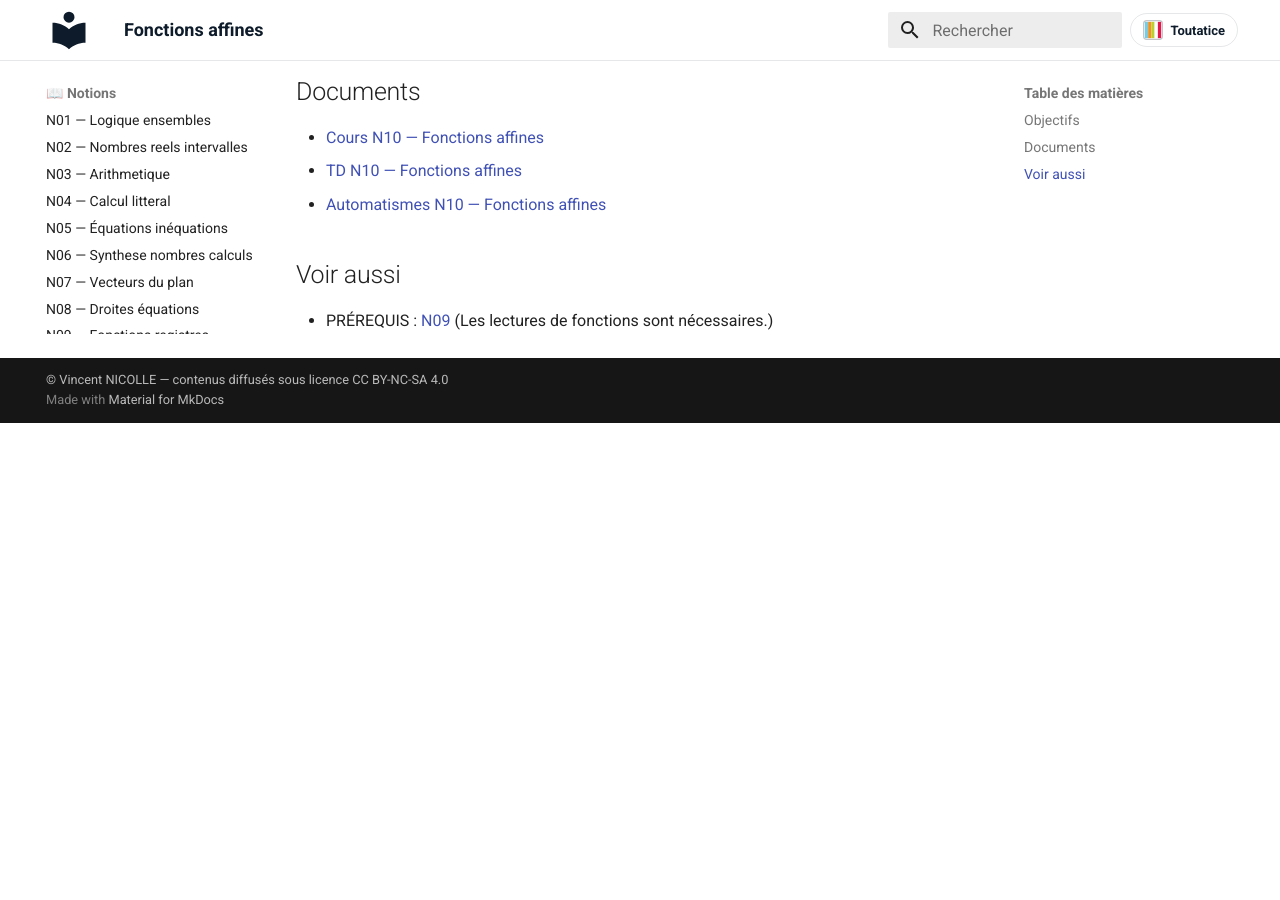
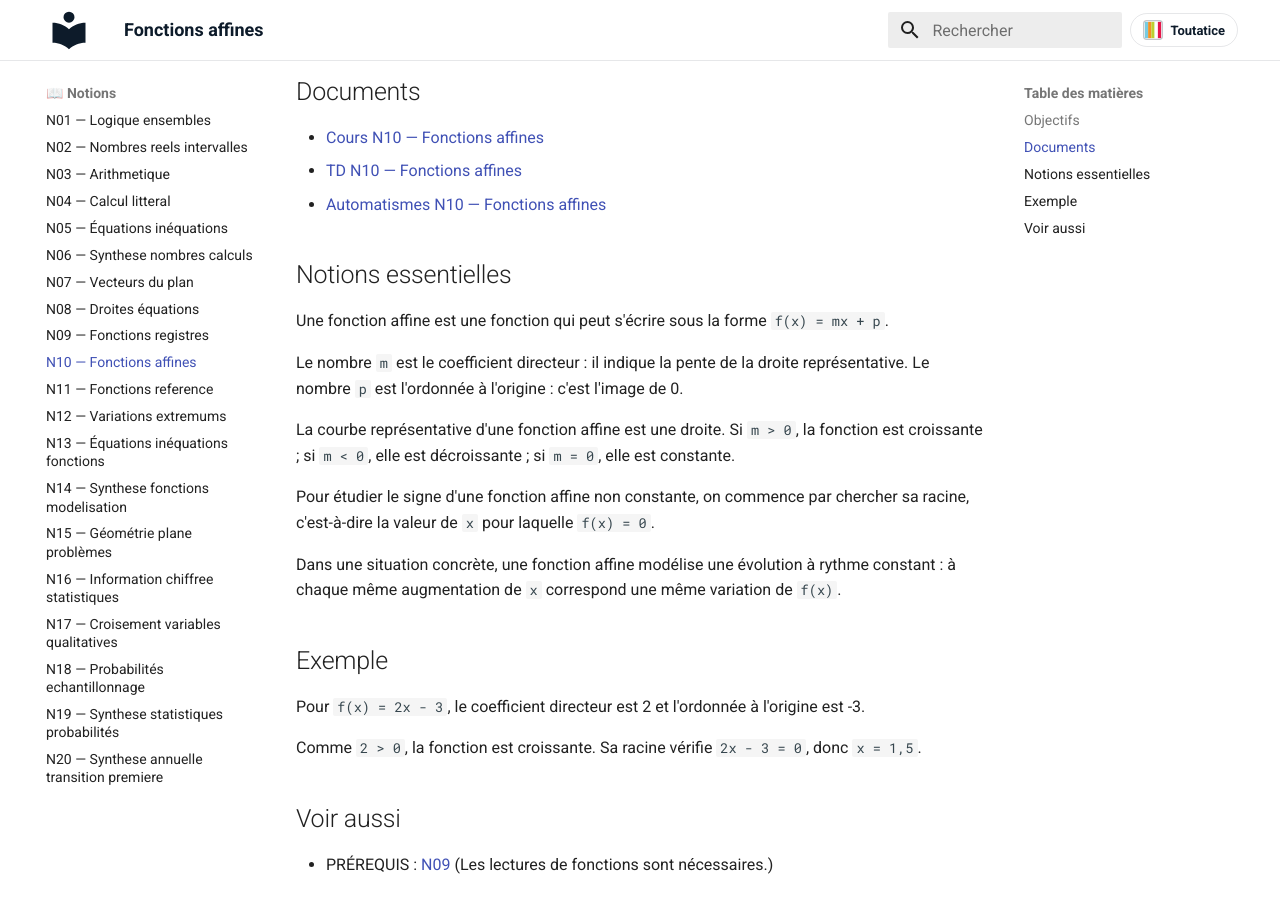
Before and after one commit to vnicolle56610/maths-seconde, an MkDocs documentation site: the page built from docs/notions/N10-fonctions-affines.md, in a window 1280 px wide and 900 px high, scrolled down 577 px. Built offline with MkDocs 1.6.1 and Material for MkDocs 9.7.7, drawn with Linux system fonts in a browser that asks for light colours; before the commit the page ends 1000 px from its top, so only the background shows below that.

Commit message:
content: enrichit les notions N10 à N12 de Seconde

```diff
--- a/docs/notions/N10-fonctions-affines.md
+++ b/docs/notions/N10-fonctions-affines.md
@@ -28,6 +28,24 @@
 - [Automatismes N10 — Fonctions affines](../automatismes/AUTOMATISMES_N10_FONCTIONS_AFFINES.pdf)
 <!-- AUTO-DOCS:END -->
 
+## Notions essentielles
+
+Une fonction affine est une fonction qui peut s'écrire sous la forme `f(x) = mx + p`.
+
+Le nombre `m` est le coefficient directeur : il indique la pente de la droite représentative. Le nombre `p` est l'ordonnée à l'origine : c'est l'image de 0.
+
+La courbe représentative d'une fonction affine est une droite. Si `m > 0`, la fonction est croissante ; si `m < 0`, elle est décroissante ; si `m = 0`, elle est constante.
+
+Pour étudier le signe d'une fonction affine non constante, on commence par chercher sa racine, c'est-à-dire la valeur de `x` pour laquelle `f(x) = 0`.
+
+Dans une situation concrète, une fonction affine modélise une évolution à rythme constant : à chaque même augmentation de `x` correspond une même variation de `f(x)`.
+
+## Exemple
+
+Pour `f(x) = 2x - 3`, le coefficient directeur est 2 et l'ordonnée à l'origine est -3.
+
+Comme `2 > 0`, la fonction est croissante. Sa racine vérifie `2x - 3 = 0`, donc `x = 1,5`.
+
 ## Voir aussi
 
 - PRÉREQUIS : [N09](N09-fonctions-registres.md) (Les lectures de fonctions sont nécessaires.)
```
Also changed, not shown: docs/notions/N11-fonctions-reference.md (+18 -0 lines), docs/notions/N12-variations-extremums.md (+18 -0 lines).
